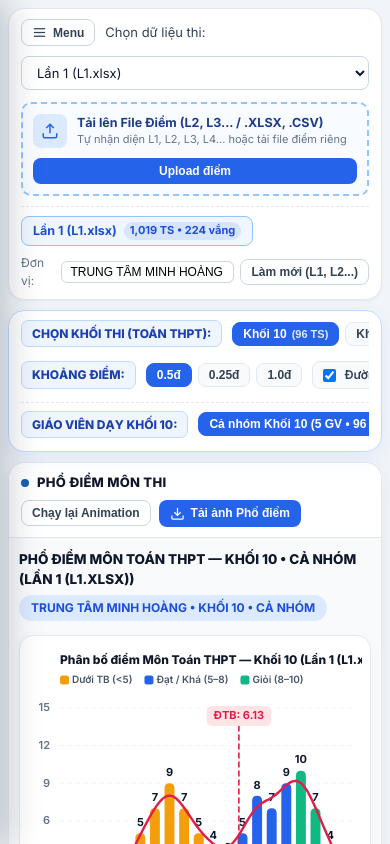
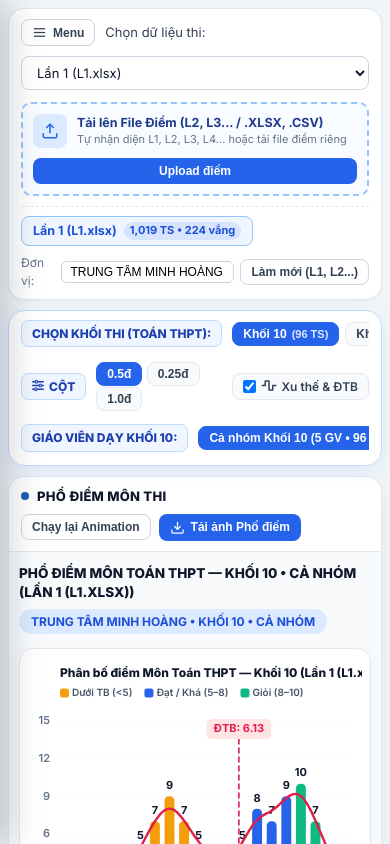
Before and after one commit to pimaxpro/phodiemmh.github.io, a plain HTML site: page index.html in a window 390 px wide. Shown: the top 844 px of the page. Drawn offline with Linux system fonts and the light colour scheme; no server answers.

Commit message:
Update index.html (mobile responsive UI & collapsible sidebar)

```diff
--- a/index.html
+++ b/index.html
@@ -7,6 +7,7 @@
   <link rel="preconnect" href="https://fonts.googleapis.com">
   <link rel="preconnect" href="https://fonts.gstatic.com" crossorigin>
   <link href="https://fonts.googleapis.com/css2?family=Inter:wght@400;500;600;700;800;900&display=swap" rel="stylesheet">
+  <link rel="stylesheet" href="https://cdnjs.cloudflare.com/ajax/libs/font-awesome/6.5.1/css/all.min.css" />
   <link rel="stylesheet" href="styles.css" />
   <script src="https://cdn.jsdelivr.net/npm/xlsx@0.18.5/dist/xlsx.full.min.js"></script>
 </head>
@@ -181,30 +182,35 @@
     </section>
 
     <!-- ====================================================================
-         PROMINENT QUICK FILTER BAR (Khối thi, Giáo viên, Chia cột điểm)
+         COMPACT & REFINED QUICK FILTER BAR (Khối thi, Giáo viên, Chia cột điểm)
          ==================================================================== -->
     <section class="quick-filter-banner">
-      <!-- Row 1: Quick Pills for Khối thi (No "All Grades" — always per individual Grade) + Chia cột điểm -->
+      <!-- Row 1: Khối thi + Chia cột điểm -->
       <div class="filter-row-line">
         <div class="filter-pill-group" id="quickGradePills">
           <!-- Populated dynamically with clickable pills for each Grade of the Subject -->
         </div>
 
-        <div class="filter-pill-group">
-          <span class="filter-group-label">Khoảng điểm:</span>
-          <button type="button" class="choice-pill bin-step-pill active" data-step="0.5">0.5đ</button>
-          <button type="button" class="choice-pill bin-step-pill" data-step="0.25">0.25đ</button>
-          <button type="button" class="choice-pill bin-step-pill" data-step="1.0">1.0đ</button>
+        <div class="filter-pill-group qf-right-tools">
+          <span class="filter-group-label" title="Độ rộng mỗi cột điểm">
+            <i class="fa-solid fa-sliders"></i> Cột
+          </span>
+          <div class="qf-segmented-group">
+            <button type="button" class="choice-pill bin-step-pill active" data-step="0.5">0.5đ</button>
+            <button type="button" class="choice-pill bin-step-pill" data-step="0.25">0.25đ</button>
+            <button type="button" class="choice-pill bin-step-pill" data-step="1.0">1.0đ</button>
+          </div>
 
-          <label class="choice-pill" style="cursor: pointer; user-select: none; margin-left: 4px;">
-            <input type="checkbox" id="toggleBellCurve" checked style="margin-right: 3px;" />
-            <span>Đường phân phối & ĐTB</span>
+          <label class="choice-pill qf-curve-pill" title="Hiển thị đường xu thế phân phối và Điểm trung bình">
+            <input type="checkbox" id="toggleBellCurve" checked />
+            <i class="fa-solid fa-wave-square"></i>
+            <span>Xu thế & ĐTB</span>
           </label>
         </div>
       </div>
 
-      <!-- Row 2: Quick Pills for Giáo viên dạy Khối đang chọn -->
-      <div class="filter-row-line" style="border-top: 1px dashed #e2e8f0; padding-top: 8px;">
+      <!-- Row 2: Giáo viên dạy Khối đang chọn -->
+      <div class="filter-row-line qf-teacher-row">
         <div class="filter-pill-group" id="quickTeacherPills">
           <!-- Populated dynamically with clickable pills for each Teacher of that Grade -->
         </div>
```
